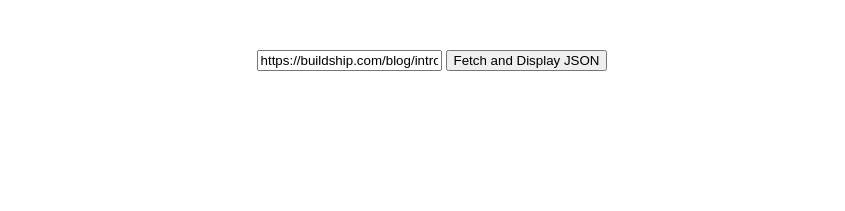
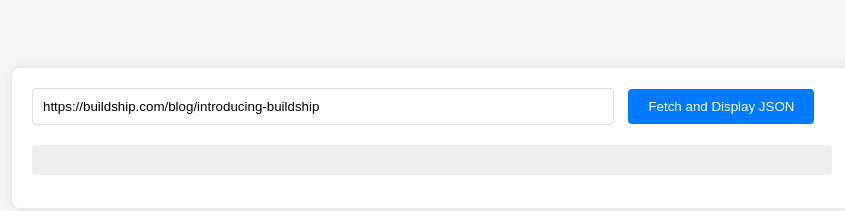
Before and after one commit to jamoji100/scrapetool, a plain HTML site: page index.html in a window 1280 px wide. Shown: the whole page, without its empty margins (208-1053 px from the left). Drawn offline with Linux system fonts and the light colour scheme.

Commit message:
update style

```diff
--- a/index.html
+++ b/index.html
@@ -6,11 +6,51 @@
     <meta name="viewport" content="width=device-width, initial-scale=1.0">
     <title>Formatted JSON Display</title>
     <style>
-        /* Some basic styling for the input and button */
+        /* Basic styling */
+        body {
+            font-family: Arial, sans-serif;
+            background-color: #f5f5f5;
+            padding: 20px;
+        }
+
         .container {
-            max-width: 600px;
-            margin: 50px auto;
-            text-align: center;
+            max-width: 800px;
+            background-color: #fff;
+            padding: 20px;
+            border-radius: 8px;
+            margin: 40px auto;
+            box-shadow: 0px 0px 10px rgba(0, 0, 0, 0.1);
+        }
+
+        input[type="text"] {
+            width: 70%;
+            padding: 10px;
+            margin-right: 10px;
+            border: 1px solid #ddd;
+            border-radius: 4px;
+        }
+
+        button {
+            padding: 10px 20px;
+            background-color: #007BFF;
+            color: #fff;
+            border: none;
+            border-radius: 4px;
+            cursor: pointer;
+        }
+
+        button:hover {
+            background-color: #0056b3;
+        }
+
+        pre {
+            background-color: #eee;
+            border-radius: 4px;
+            padding: 15px;
+            white-space: pre-wrap; /* Wrap text */
+            word-wrap: break-word; /* Break long words */
+            overflow-x: auto;      /* Add horizontal scroll if needed */
+            margin-top: 20px;
         }
     </style>
 </head>
@@ -32,10 +72,7 @@
             fetch(endpoint)
                 .then(response => response.json())
                 .then(data => {
-                    // Convert the JSON data to a pretty-printed string
                     const formattedJson = JSON.stringify(data, null, 4);
-
-                    // Display the formatted JSON on the webpage
                     document.getElementById('jsonDisplay').textContent = formattedJson;
                 })
                 .catch(error => {
```
